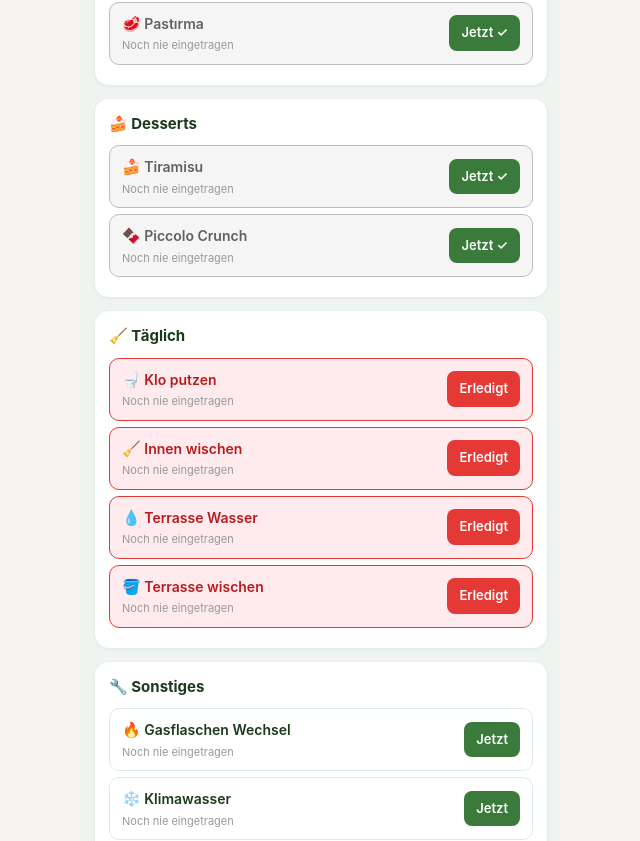
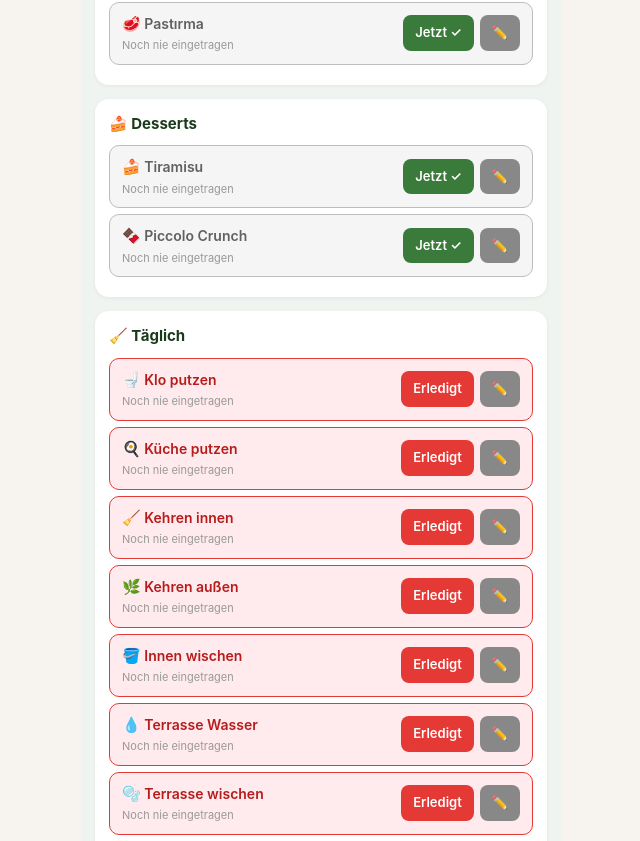
Before and after one commit to natalieg-beep/IlPiccolo_Natalie, a Next.js app: page /kueche/home in a window 1280 px wide. Shown: the part 897-1738 px from the top of the page, without its empty margins (319-959 px from the left). Built offline with nearby package versions, Linux system fonts and the light colour scheme; no server answers; the database is empty; sample sign-in values are in the browser's storage.

Commit message:
feat: manuelle Zeiteingabe, neue Daily-Tasks, Teig löschen

```diff
--- a/src/app/kueche/home/HomeClient.tsx
+++ b/src/app/kueche/home/HomeClient.tsx
@@ -6,7 +6,7 @@ import { createClient } from '@/lib/supabase/client'
 import {
   FRESHNESS_TASKS, BELAG_TASKS, DESSERT_TASKS, DAILY_TASKS, LOG_TASKS,
   type KitchenUser, type TaskDef, type DoughStage,
-  hoursAgo, formatRelative, formatTsFull, nextDueTs, formatTs, isToday, freshnessColor, COLOR,
+  hoursAgo, formatTsFull, nextDueTs, formatTs, isToday, freshnessColor, COLOR,
 } from '@/lib/kitchen'
 
 interface DoughBatch {
@@ -95,10 +95,14 @@ export default function HomeClient() {
   const latestLog = (key: string): string | null =>
     logs.find(l => l.task_key === key)?.logged_at ?? null
 
-  async function logTask(task: TaskDef) {
+  async function logTask(task: TaskDef, isoTs?: string) {
     if (!user) return
     setSaving(task.key)
-    await createClient().from('kitchen_task_logs').insert({ task_key: task.key, user_id: user.id })
+    await createClient().from('kitchen_task_logs').insert({
+      task_key: task.key,
+      user_id: user.id,
+      logged_at: isoTs ?? new Date().toISOString(),
+    })
     await load()
     setSaving(null)
   }
@@ -220,74 +224,27 @@ export default function HomeClient() {
 
         {/* ── FRISCHE ──────────────────────────────────────────── */}
         <Section title="🥬 Frische">
-          {FRESHNESS_TASKS.map(t => <TaskRow key={t.key} task={t} ts={latestLog(t.key)} onLog={() => logTask(t)} saving={saving === t.key} />)}
+          {FRESHNESS_TASKS.map(t => <TaskRow key={t.key} task={t} ts={latestLog(t.key)} onLog={(iso) => logTask(t, iso)} saving={saving === t.key} />)}
         </Section>
 
         {/* ── BELAG VORBEREITUNG ────────────────────────────────── */}
         <Section title="🍕 Belag Vorbereitung">
-          {BELAG_TASKS.map(t => <TaskRow key={t.key} task={t} ts={latestLog(t.key)} onLog={() => logTask(t)} saving={saving === t.key} />)}
+          {BELAG_TASKS.map(t => <TaskRow key={t.key} task={t} ts={latestLog(t.key)} onLog={(iso) => logTask(t, iso)} saving={saving === t.key} />)}
         </Section>
 
         {/* ── DESSERTS ─────────────────────────────────────────── */}
         <Section title="🍰 Desserts">
-          {DESSERT_TASKS.map(t => <TaskRow key={t.key} task={t} ts={latestLog(t.key)} onLog={() => logTask(t)} saving={saving === t.key} />)}
+          {DESSERT_TASKS.map(t => <TaskRow key={t.key} task={t} ts={latestLog(t.key)} onLog={(iso) => logTask(t, iso)} saving={saving === t.key} />)}
         </Section>
 
         {/* ── TÄGLICH ──────────────────────────────────────────── */}
         <Section title="🧹 Täglich">
-          {DAILY_TASKS.map(t => {
-            const ts = latestLog(t.key)
-            const done = isToday(ts)
-            const col = done ? 'green' : 'red'
-            return (
-              <div key={t.key} style={{ background: COLOR[col].bg, border: `1.5px solid ${COLOR[col].border}`, borderRadius: '10px', padding: '10px 12px', marginBottom: '6px', display: 'flex', justifyContent: 'space-between', alignItems: 'center', gap: '8px' }}>
-                <div style={{ flex: 1 }}>
-                  <div style={{ fontWeight: '600', fontSize: '14px', color: COLOR[col].text }}>
-                    <span style={{ fontSize: '15px' }}>{t.icon}</span> {t.label}
-                  </div>
-                  {ts ? (
-                    <>
-                      <div style={{ fontSize: '11px', color: '#555', marginTop: '2px' }}>✓ {formatTsFull(ts)}</div>
-                      <div style={{ fontSize: '11px', color: COLOR[col].text, marginTop: '1px' }}>
-                        {done ? '⏱ nächste Kontrolle: morgen' : '⚠️ Heute noch nicht erledigt!'}
-                      </div>
-                    </>
-                  ) : (
-                    <div style={{ fontSize: '11px', color: '#999', marginTop: '2px' }}>Noch nie eingetragen</div>
-                  )}
-                </div>
-                <button onClick={() => logTask(t)} disabled={saving === t.key}
-                  style={btnStyle(done ? '#4CAF50' : '#E53935', '#FFFFFF', '13px')}>
-                  {done ? '✓ Nochmal' : 'Erledigt'}
-                </button>
-              </div>
-            )
-          })}
+          {DAILY_TASKS.map(t => <DailyRow key={t.key} task={t} ts={latestLog(t.key)} onLog={(iso) => logTask(t, iso)} saving={saving === t.key} />)}
         </Section>
 
         {/* ── SONSTIGES ────────────────────────────────────────── */}
         <Section title="🔧 Sonstiges">
-          {LOG_TASKS.map(t => {
-            const ts = latestLog(t.key)
-            return (
-              <div key={t.key} style={{ background: '#FFFFFF', border: '1.5px solid #DDEEDD', borderRadius: '10px', padding: '10px 12px', marginBottom: '6px', display: 'flex', justifyContent: 'space-between', alignItems: 'center', gap: '8px' }}>
-                <div style={{ flex: 1 }}>
-                  <div style={{ fontWeight: '600', fontSize: '14px', color: '#1B3A1B' }}>
-                    <span style={{ fontSize: '15px' }}>{t.icon}</span> {t.label}
-                  </div>
-                  {ts ? (
-                    <div style={{ fontSize: '11px', color: '#555', marginTop: '2px' }}>✓ {formatTsFull(ts)}</div>
-                  ) : (
-                    <div style={{ fontSize: '11px', color: '#999', marginTop: '2px' }}>Noch nie eingetragen</div>
-                  )}
-                </div>
-                <button onClick={() => logTask(t)} disabled={saving === t.key}
-                  style={btnStyle('#3A7A3A', '#FFFFFF', '13px')}>
-                  Jetzt
-                </button>
-              </div>
-            )
-          })}
+          {LOG_TASKS.map(t => <TaskRow key={t.key} task={t} ts={latestLog(t.key)} onLog={(iso) => logTask(t, iso)} saving={saving === t.key} />)}
         </Section>
 
       </div>
@@ -309,25 +266,32 @@ function Section({ title, children, action }: { title: string; children: React.R
   )
 }
 
-function TaskRow({ task, ts, onLog, saving }: { task: TaskDef; ts: string | null; onLog: () => void; saving: boolean }) {
+// Lokale Datum+Zeit → ISO
+function toISO(date: string, time: string) {
+  return new Date(`${date}T${time}:00`).toISOString()
+}
+
+function TaskRow({ task, ts, onLog, saving }: { task: TaskDef; ts: string | null; onLog: (iso?: string) => void; saving: boolean }) {
+  const [showManual, setShowManual] = useState(false)
+  const [manDate, setManDate] = useState(new Date().toISOString().slice(0, 10))
+  const [manTime, setManTime] = useState(new Date().toTimeString().slice(0, 5))
+
   const col = freshnessColor(ts, task.hours ?? 24)
   const remainingH = ts && task.hours ? Math.max(0, (task.hours ?? 0) - hoursAgo(ts)!) : null
+
   return (
-    <div style={{ background: COLOR[col].bg, border: `1.5px solid ${COLOR[col].border}`, borderRadius: '10px', padding: '10px 12px', marginBottom: '6px', display: 'flex', justifyContent: 'space-between', alignItems: 'center', gap: '8px' }}>
+    <div style={{ marginBottom: '6px' }}>
+      <div style={{ background: COLOR[col].bg, border: `1.5px solid ${COLOR[col].border}`, borderRadius: showManual ? '10px 10px 0 0' : '10px', padding: '10px 12px', display: 'flex', justifyContent: 'space-between', alignItems: 'center', gap: '8px' }}>
         <div style={{ flex: 1, minWidth: 0 }}>
           <div style={{ fontWeight: '600', fontSize: '14px', color: COLOR[col].text }}>
             <span style={{ fontSize: '15px' }}>{task.icon}</span> {task.label}
           </div>
           {ts ? (
             <>
-            <div style={{ fontSize: '11px', color: '#555', marginTop: '2px' }}>
-              ✓ {formatTsFull(ts)}
-            </div>
+              <div style={{ fontSize: '11px', color: '#555', marginTop: '2px' }}>✓ {formatTsFull(ts)}</div>
               {task.hours && (
                 <div style={{ fontSize: '11px', color: COLOR[col].text, marginTop: '1px' }}>
-                {remainingH! > 0
-                  ? `⏱ nächste Kontrolle: ${nextDueTs(ts, task.hours)}`
-                  : '⚠️ Fälligkeit abgelaufen!'}
+                  {remainingH! > 0 ? `⏱ nächste Kontrolle: ${nextDueTs(ts, task.hours)}` : '⚠️ Fälligkeit abgelaufen!'}
                 </div>
               )}
             </>
@@ -335,9 +299,69 @@ function TaskRow({ task, ts, onLog, saving }: { task: TaskDef; ts: string | null
             <div style={{ fontSize: '11px', color: '#999', marginTop: '2px' }}>Noch nie eingetragen</div>
           )}
         </div>
-      <button onClick={onLog} disabled={saving} style={btnStyle('#3A7A3A', '#FFFFFF', '13px')}>
-        Jetzt ✓
+        <div style={{ display: 'flex', gap: '6px', flexShrink: 0 }}>
+          <button onClick={() => onLog()} disabled={saving} style={btnStyle('#3A7A3A', '#FFF', '13px')}>Jetzt ✓</button>
+          <button onClick={() => setShowManual(s => !s)} style={btnStyle('#888', '#FFF', '13px')}>✏️</button>
+        </div>
+      </div>
+      {showManual && (
+        <div style={{ background: '#F9FBF9', border: `1.5px solid ${COLOR[col].border}`, borderTop: 'none', borderRadius: '0 0 10px 10px', padding: '10px 12px', display: 'flex', gap: '8px', alignItems: 'center', flexWrap: 'wrap' }}>
+          <input type="date" value={manDate} onChange={e => setManDate(e.target.value)}
+            style={{ padding: '6px 8px', borderRadius: '6px', border: '1px solid #CCC', fontSize: '13px' }} />
+          <input type="time" value={manTime} onChange={e => setManTime(e.target.value)}
+            style={{ padding: '6px 8px', borderRadius: '6px', border: '1px solid #CCC', fontSize: '13px' }} />
+          <button onClick={() => { onLog(toISO(manDate, manTime)); setShowManual(false) }} disabled={saving}
+            style={btnStyle('#3A7A3A', '#FFF', '13px')}>Speichern</button>
+        </div>
+      )}
+    </div>
+  )
+}
+
+function DailyRow({ task, ts, onLog, saving }: { task: TaskDef; ts: string | null; onLog: (iso?: string) => void; saving: boolean }) {
+  const [showManual, setShowManual] = useState(false)
+  const [manDate, setManDate] = useState(new Date().toISOString().slice(0, 10))
+  const [manTime, setManTime] = useState(new Date().toTimeString().slice(0, 5))
+
+  const done = isToday(ts)
+  const col = done ? 'green' : 'red'
+
+  return (
+    <div style={{ marginBottom: '6px' }}>
+      <div style={{ background: COLOR[col].bg, border: `1.5px solid ${COLOR[col].border}`, borderRadius: showManual ? '10px 10px 0 0' : '10px', padding: '10px 12px', display: 'flex', justifyContent: 'space-between', alignItems: 'center', gap: '8px' }}>
+        <div style={{ flex: 1 }}>
+          <div style={{ fontWeight: '600', fontSize: '14px', color: COLOR[col].text }}>
+            <span style={{ fontSize: '15px' }}>{task.icon}</span> {task.label}
+          </div>
+          {ts ? (
+            <>
+              <div style={{ fontSize: '11px', color: '#555', marginTop: '2px' }}>✓ {formatTsFull(ts)}</div>
+              <div style={{ fontSize: '11px', color: COLOR[col].text, marginTop: '1px' }}>
+                {done ? '⏱ nächste Kontrolle: morgen' : '⚠️ Heute noch nicht erledigt!'}
+              </div>
+            </>
+          ) : (
+            <div style={{ fontSize: '11px', color: '#999', marginTop: '2px' }}>Noch nie eingetragen</div>
+          )}
+        </div>
+        <div style={{ display: 'flex', gap: '6px', flexShrink: 0 }}>
+          <button onClick={() => onLog()} disabled={saving}
+            style={btnStyle(done ? '#4CAF50' : '#E53935', '#FFF', '13px')}>
+            {done ? '✓ Nochmal' : 'Erledigt'}
           </button>
+          <button onClick={() => setShowManual(s => !s)} style={btnStyle('#888', '#FFF', '13px')}>✏️</button>
+        </div>
+      </div>
+      {showManual && (
+        <div style={{ background: '#F9FBF9', border: `1.5px solid ${COLOR[col].border}`, borderTop: 'none', borderRadius: '0 0 10px 10px', padding: '10px 12px', display: 'flex', gap: '8px', alignItems: 'center', flexWrap: 'wrap' }}>
+          <input type="date" value={manDate} onChange={e => setManDate(e.target.value)}
+            style={{ padding: '6px 8px', borderRadius: '6px', border: '1px solid #CCC', fontSize: '13px' }} />
+          <input type="time" value={manTime} onChange={e => setManTime(e.target.value)}
+            style={{ padding: '6px 8px', borderRadius: '6px', border: '1px solid #CCC', fontSize: '13px' }} />
+          <button onClick={() => { onLog(toISO(manDate, manTime)); setShowManual(false) }} disabled={saving}
+            style={btnStyle('#3A7A3A', '#FFF', '13px')}>Speichern</button>
+        </div>
+      )}
     </div>
   )
 }
--- a/src/lib/kitchen.ts
+++ b/src/lib/kitchen.ts
@@ -34,9 +34,12 @@ export const DESSERT_TASKS: TaskDef[] = [
 
 export const DAILY_TASKS: TaskDef[] = [
   { key: 'klo',              label: 'Klo putzen',       type: 'daily', icon: '🚽' },
-  { key: 'innen_wischen',    label: 'Innen wischen',    type: 'daily', icon: '🧹' },
+  { key: 'kueche_putzen',    label: 'Küche putzen',     type: 'daily', icon: '🍳' },
+  { key: 'kehren_innen',     label: 'Kehren innen',     type: 'daily', icon: '🧹' },
+  { key: 'kehren_aussen',    label: 'Kehren außen',     type: 'daily', icon: '🌿' },
+  { key: 'innen_wischen',    label: 'Innen wischen',    type: 'daily', icon: '🪣' },
   { key: 'terrasse_wasser',  label: 'Terrasse Wasser',  type: 'daily', icon: '💧' },
-  { key: 'terrasse_wischen', label: 'Terrasse wischen', type: 'daily', icon: '🪣' },
+  { key: 'terrasse_wischen', label: 'Terrasse wischen', type: 'daily', icon: '🫧' },
 ]
 
 export const LOG_TASKS: TaskDef[] = [
```
Also changed, not shown: src/app/kueche/teig/TeigClient.tsx (+18 -4 lines). Lines whose indentation alone changed are shown as unchanged.
